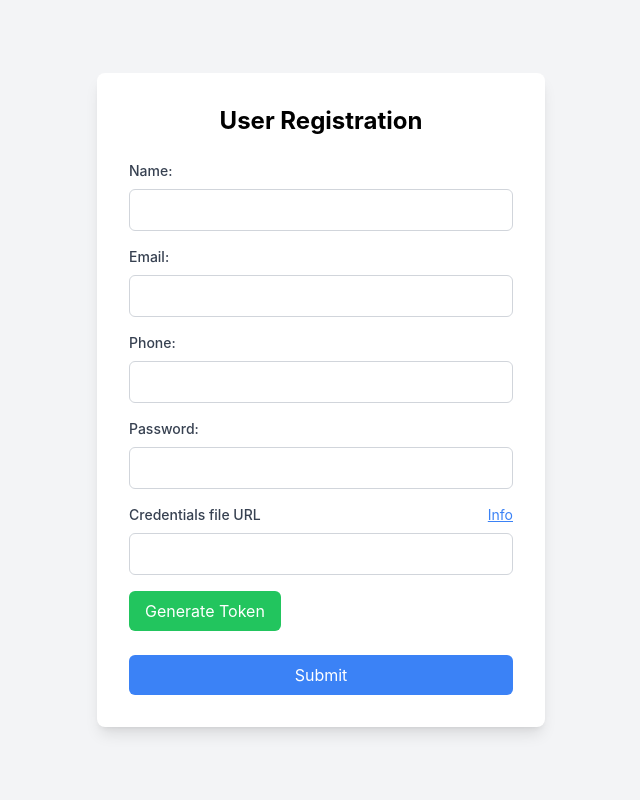
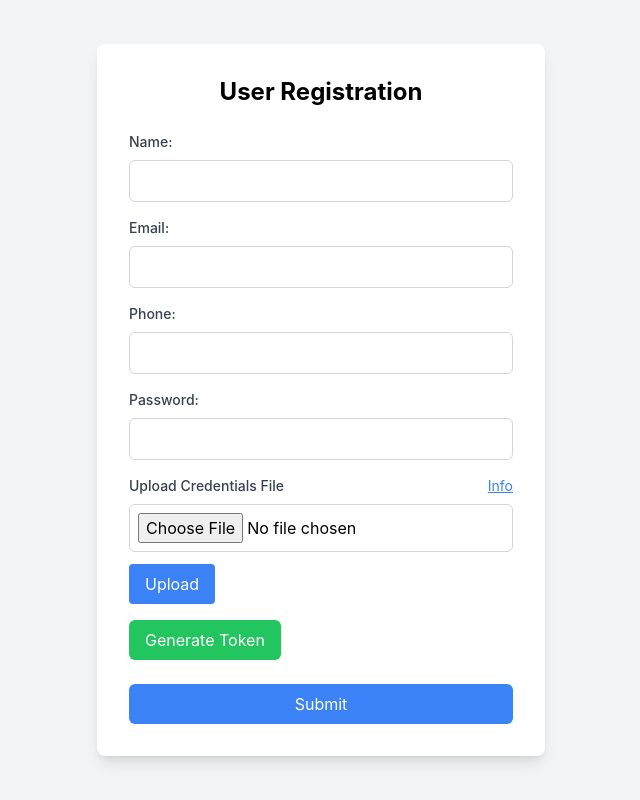
Before and after one commit to amareshgoshika/mail-hub-ui, a React (Create React App) app: page /register in a window 1280 px wide. Shown: the whole page, without its empty margins (319-959 px from the left). Built offline with nearby package versions, Linux system fonts and the light colour scheme.

Commit message:
Changed credentials function to upload

```diff
--- a/src/components/UserRegistration.js
+++ b/src/components/UserRegistration.js
@@ -3,12 +3,12 @@ import { useNavigate } from 'react-router-dom';
 import axios from 'axios';
 
 function UserRegistration() {
+  const [credentials, setCredentials] = useState(null);
   const [formData, setFormData] = useState({
     name: '',
     email: '',
     phone: '',
     password: '',
-    credentials: '',
   });
   const navigate = useNavigate();
 
@@ -27,6 +27,8 @@ function UserRegistration() {
       credentials: formData.credentials,
     };
 
+    dataToSubmit.append('credentials', credentials);
+
     try {
       const response = await axios.post(process.env.REACT_APP_REGISTER_URL, dataToSubmit, {
         headers: {
@@ -39,6 +41,25 @@ function UserRegistration() {
     } catch (error) {
       console.error('Error during registration:', error);
       alert('An error occurred during registration.');
+    }
+  };
+
+  const handleFileChange = (e) => {
+    if (e.target.name === 'credentials') {
+      setCredentials(e.target.files[0]);
+    }
+  };
+
+  const handleFileSubmit = async (e) => {
+    e.preventDefault();
+    const formData = new FormData();
+    formData.append('credentials', credentials);
+
+    try {
+      const response = await axios.post(process.env.REACT_APP_UPLOAD_CREDENTIAL_URL, formData);
+      alert(response.data.message);
+    } catch (err) {
+      alert(`Error: ${err.response.data.error}`);
     }
   };
 
@@ -116,7 +137,7 @@ function UserRegistration() {
 
           <div className="mb-4">
             <div className="flex items-center justify-between">
-              <label className="block text-sm font-medium text-gray-700">Credentials file URL</label>
+              <label className="block text-sm font-medium text-gray-700">Upload Credentials File</label>
               <button
                 type="button"
                 onClick={handleInfoClick}
@@ -125,14 +146,24 @@ function UserRegistration() {
                 Info
               </button>
             </div>
+
+            {/* File Input for Credentials */}
             <input
-              type="text"
+              type="file"
               name="credentials"
-              value={formData.credentials}
-              onChange={handleInputChange}
+              onChange={handleFileChange}
+              className="w-full mt-2 p-2 border border-gray-300 rounded-md"
               required
-              className="w-full mt-2 p-2 border border-gray-300 rounded-md"
             />
+
+            {/* Upload Button */}
+            <button
+              type="button"
+              onClick={handleFileSubmit}
+              className="mt-3 bg-blue-500 text-white py-2 px-4 rounded hover:bg-blue-600"
+            >
+              Upload
+            </button>
           </div>
 
           <div className="flex justify-between items-center mb-6">
```
